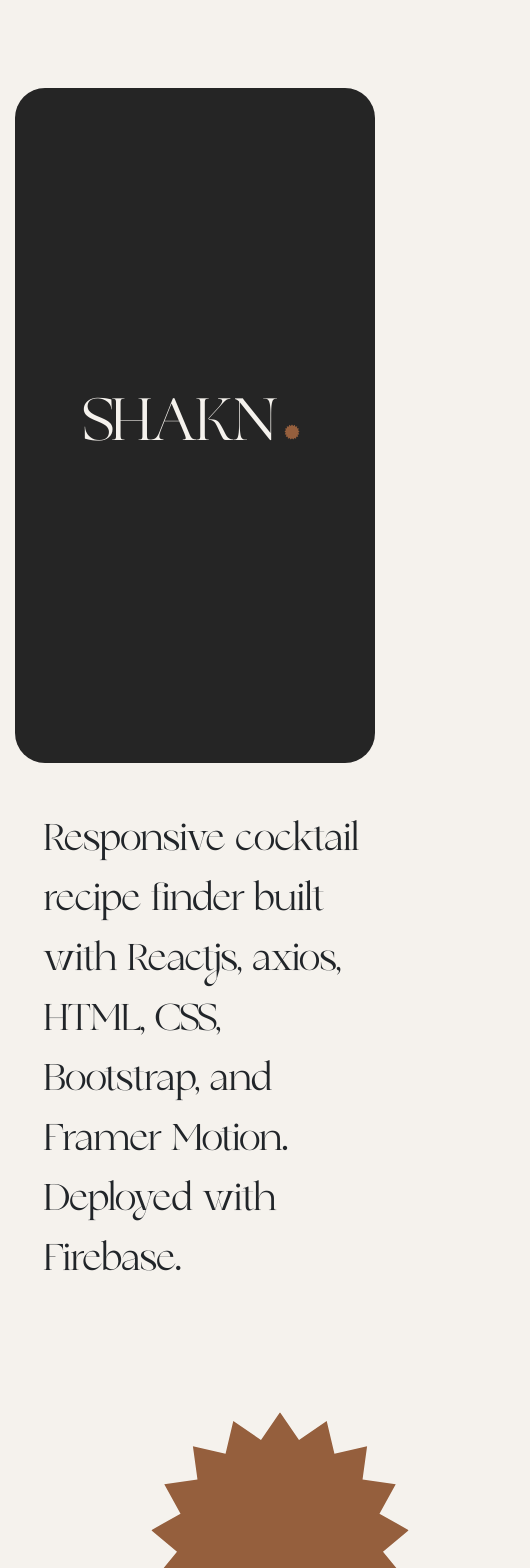
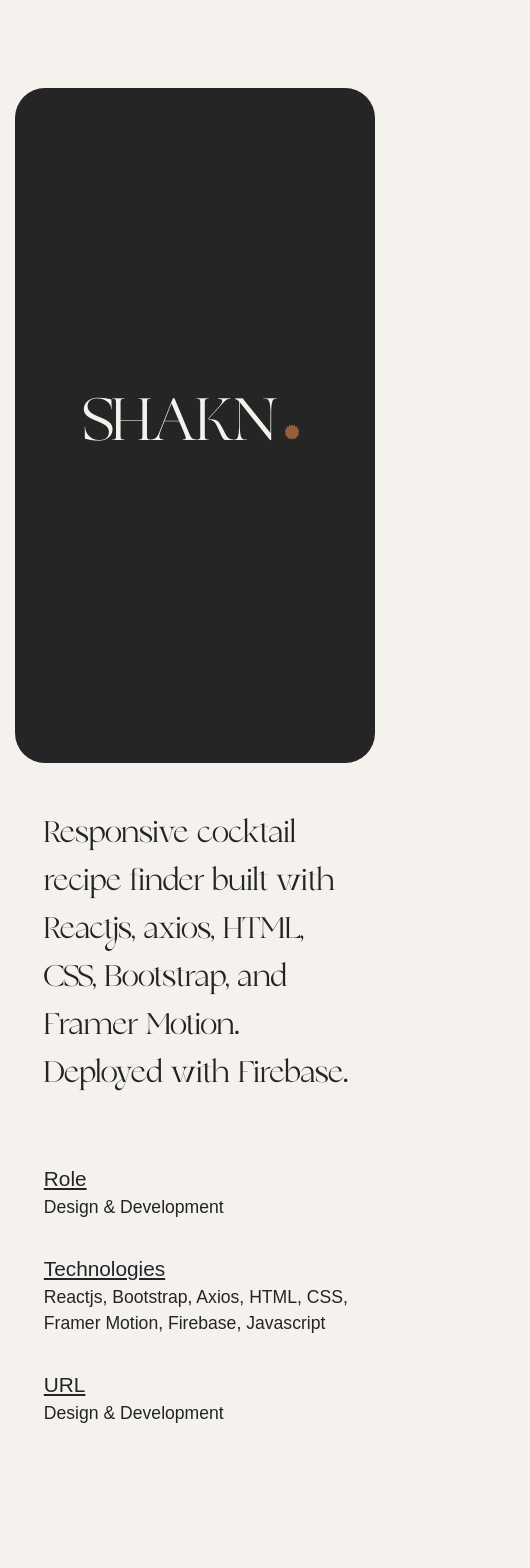
Before and after one commit to jazdmiller/jazmine-miller-portfolio, a React (Vite) app: page / in a window 390 px wide. Shown: the top 1568 px of the page, 530 px wide, since content can reach past the window. After the commit the page ends 1490 px from the top, so only its background shows below. Built offline with nearby package versions, Linux system fonts and the light colour scheme.

Commit message:
add info columns, bootstrap for responsiveness (project page)

```diff
--- a/src/App.scss
+++ b/src/App.scss
@@ -368,7 +368,7 @@ body{
   transition: transform .2s, opacity .2s;
 
   font-family: 'Zephyr', serif;
-  font-size: 2.5rem;
+  font-size: 2rem;
   // padding-left: 8%;
 }
 
@@ -387,6 +387,18 @@ body{
 .inner-div img{
   width: 30px;
   height: 30px;
+}
+
+.role-text{
+  font-family: 'Montserrat', sans-serif;
+  font-weight: 500;
+  text-decoration: underline;
+  font-size: 1.3rem;
+}
+
+.role-subtext{
+  font-family: 'Montserrat', sans-serif;
+  font-size: 1.1rem;
 }
 // .title-container.expanded{
 //   width: 100%;
@@ -449,6 +461,10 @@ body{
   .inner-div{
     width: 80%;
     min-height: 50vh;
+  }
+
+  .intro-text{
+    font-size: 2.5rem;
   }
 
 }
--- a/src/pages/Project.jsx
+++ b/src/pages/Project.jsx
@@ -103,14 +103,20 @@ function Project() {
       </section>
 
       <section clas>
-        <div className='row'>
-          <div className='col'>
-            <div>
-              <span><img src={StarIcon} />Role</span>
-            </div>
-            <div>
-            Design & Deveelopment
-            </div>
+        <div className='row intro-row my-5'>
+          <div className='col-12 col-md-4 px-0  my-3'>
+            <div className='role-text'>Role</div>
+            <div className='role-subtext'>Design & Development</div>
+          </div>
+          <div className='col-12 col-md-4 px-0 my-3'>
+          <div className='role-text'>Technologies</div>
+            <div className='role-subtext'>Reactjs, Bootstrap, Axios,
+HTML, CSS, Framer Motion,
+Firebase, Javascript</div>
+          </div>
+          <div className='col-12 col-md-4 px-0  my-3'>
+          <div className='role-text'>URL</div>
+            <div className='role-subtext'>Design & Development</div>
           </div>
         </div>
       </section>
```
